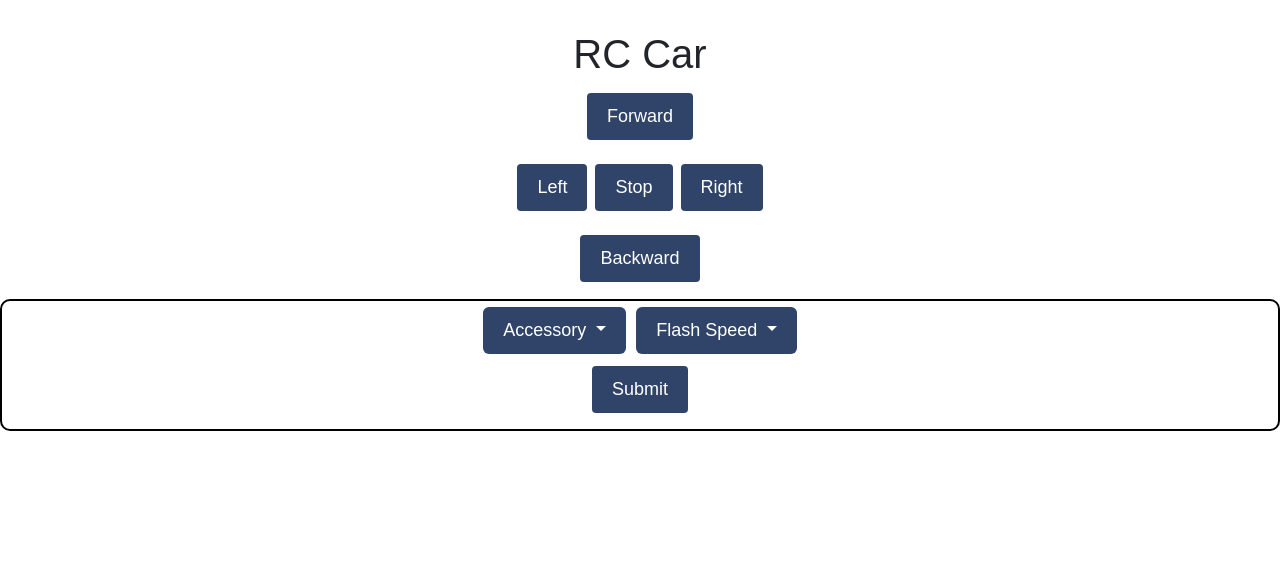
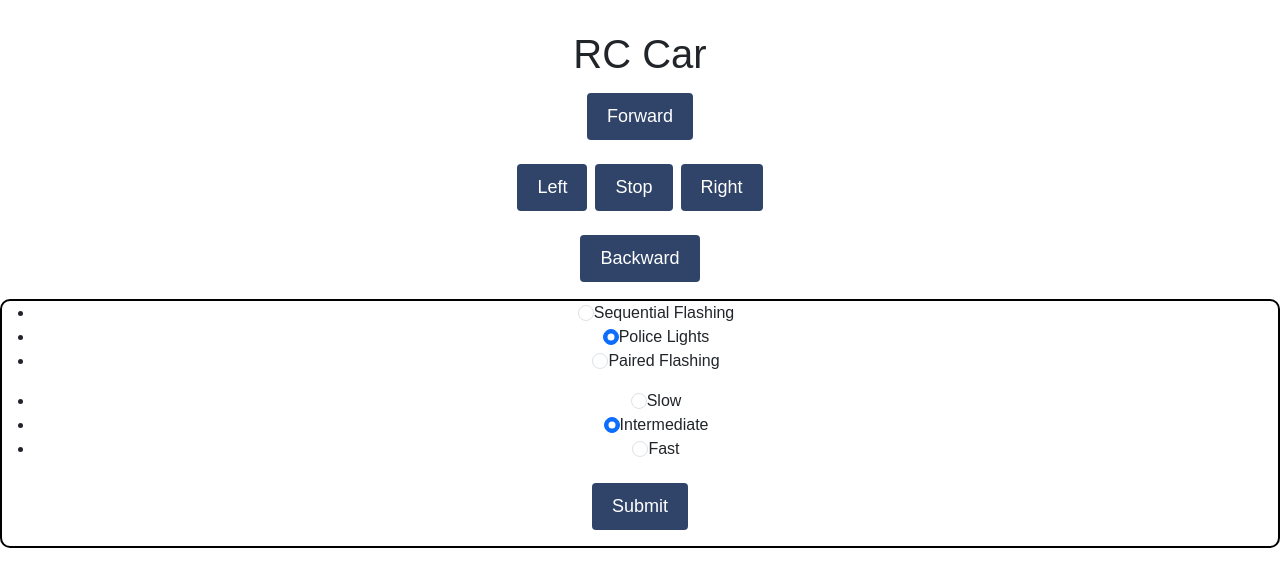
Before and after one commit to KColagiovanni/RC_Car_v1, a Flask app: page / in a window 1280 px wide. Shown: the top 587 px of the page. Run offline with Flask 3, Linux system fonts and the light colour scheme.

Commit message:
got the form working to get the selected flashing light type and speed.

```diff
--- a/app.py
+++ b/app.py
@@ -45,11 +45,12 @@ def stop():
 
 @app.route('/lights', methods=['POST', 'GET'])
 def lights():
+    print(f'request method: {request.method}')
     if request.method == 'POST':
         print('method is POST')
-        print(request.form['flexRadioDefault'])
-    data = request.get_json()
-    print(f'data is: {data["value"]}')
+        print(f'request.form is: {request.form}')
+    # data = request.get_json()
+    # print(f'data is: {data["value"]}')
     mv = Movement()
     mv.sequential_flashing(.25)
     return render_template('index.html')
--- a/static/js/main.js
+++ b/static/js/main.js
@@ -1,31 +1,31 @@
 function forward(){
     fetch('/forward')
-        .then(response => response.json)
-        .then(data => console.log(data))
+//        .then(response => response.json)
+//        .then(data => console.log(data))
 }
 
 function backward(){
     fetch('/backward')
-        .then(response => response.json)
-        .then(data => console.log(data))
+//        .then(response => response.json)
+//        .then(data => console.log(data))
 }
 
 function left(){
     fetch('/left')
-        .then(response => response.json)
-        .then(data => console.log(data))
+//        .then(response => response.json)
+//        .then(data => console.log(data))
 }
 
 function right(){
     fetch('/right')
-        .then(response => response.json)
-        .then(data => console.log(data))
+//        .then(response => response.json)
+//        .then(data => console.log(data))
 }
 
 function stop(){
     fetch('/stop')
-        .then(response => response.json)
-        .then(data => console.log(data))
+//        .then(response => response.json)
+//        .then(data => console.log(data))
 }
 
 //function toggleLights(){
@@ -35,33 +35,48 @@ function stop(){
 //}
 
 function flashingLights(){
-//    var sequentialLights = document.getElementById("sequentialFlashingLights")
-//    var flashingPoliceLights = document.getElementById("flashingPoliceLights")
-//    var pairedFlashingLights = document.getElementById("pairedFlashingLights")
-//
-//    var slow = document.getElementById("slowFlashSpeed");
-//    var intermediate = document.getElementById("intermediateFlashSpeed");
-//    var fast = document.getElementById("fastFlashSpeed");
-//    var flashSpeed;
-//
-//    if (slow.checked == true){
-//        flashSpeed = 0.5
-//    } else if (intermediate.checked == true){
-//        flashSpeed = 0.25
-//    } else {
-//        flashSpeed = 0.1
-//    }
-//
-//    if (sequentialLights.checked == true){
+    var sequentialLights = document.getElementById("sequentialFlashingLights")
+    var flashingPoliceLights = document.getElementById("flashingPoliceLights")
+    var pairedFlashingLights = document.getElementById("pairedFlashingLights")
+
+    var slow = document.getElementById("slowFlashSpeed");
+    var intermediate = document.getElementById("intermediateFlashSpeed");
+    var fast = document.getElementById("fastFlashSpeed");
+    var flashSpeed;
+    var flashType;
+
+    if (slow.checked == true){
+        flashSpeed = 0.5;
+    } else if (intermediate.checked == true){
+        flashSpeed = 0.25;
+    } else if (fast.checked == true){
+        flashSpeed = 0.1;
+    } else {
+        flashSpeed = "none";
+    }
+
+    if (sequentialLights.checked == true){
+        flashType = "sequential lights";
 //        sequentialFlashing(flashingSpeed)
-//    } else if (flashingPoliceLights == true){
+    } else if (flashingPoliceLights.checked == true){
+        flashType = "police lights";
 //        policeLights(flashingSpeed)
-//    } else {
+    } else if (pairedFlashingLights.checked == true){
+        flashType = "paired lights";
 //        pairedFlashing(flashingSpeed)
-//    }
+    } else {
+        flashType = "none";
+    }
+
+    console.log("flash speed is: " + flashSpeed)
+    console.log("flash type is: " + flashType)
+
+    response = flashSpeed + flashType
+
     fetch('/lights')
         .then(response => response.json)
         .then(data => console.log(data))
+        .catch(error => console.log(error))
 
 }
 
--- a/templates/index.html
+++ b/templates/index.html
@@ -95,29 +95,31 @@
     </table>
 
     <form action="/lights" method="POST">
-      <div class="dropdown">
-        <button onclick="" class="button btn btn-primary dropdown-toggle" type="button" data-bs-toggle="dropdown" aria-expanded="false">
-          Accessory
-        </button>
-        <ul class="dropdown-menu">
-          <li><a class="dropdown-item" id="sequentialFlashingLights">Sequential Flashing</a></li>
-          <li><a class="dropdown-item" id="flashingPoliceLights">Police Lights</a></li>
-          <li><a class="dropdown-item" id="pairedFlashingLights">Paired Flashing</a></li>
+<!--      <div class="dropdown">-->
+<!--        <button onclick="" class="button btn btn-primary dropdown-toggle" type="button" data-bs-toggle="dropdown" aria-expanded="false">-->
+<!--          Accessory-->
+<!--        </button>-->
+<!--        <ul class="dropdown-menu">-->
+        <ul>
+          <li><input class="form-check-input" type="radio" name="type"  value="sequential" id="sequentialFlashingLights">Sequential Flashing</input></li>
+          <li><input class="form-check-input" type="radio" name="type"  value="police" id="flashingPoliceLights" checked>Police Lights</input></li>
+          <li><input class="form-check-input" type="radio" name="type"  value="paired" id="pairedFlashingLights">Paired Flashing</input></li>
         </ul>
-        <button onclick="" class="button btn btn-primary dropdown-toggle" type="button" data-bs-toggle="dropdown" aria-expanded="false">
-          Flash Speed
-        </button>
-        <ul class="dropdown-menu">
-          <li><input class="form-check-input" type="radio" name="flexRadioDefault" id="slowFlashSpeed">Slow</input></li>
-          <li><input class="form-check-input" type="radio" name="flexRadioDefault" id="intermediateFlashSpeed" checked>Intermediate</input></li>
-          <li><input class="form-check-input" type="radio" name="flexRadioDefault" id="fastFlashSpeed">Fast</input></li>
+<!--        <button class="button btn btn-primary dropdown-toggle" type="button" data-bs-toggle="dropdown" aria-expanded="false">-->
+<!--          Flash Speed-->
+<!--        </button>-->
+<!--        <ul class="dropdown-menu">-->
+        <ul>
+          <li><input class="form-check-input" type="radio" name="speed" value="slow" id="slowFlashSpeed">Slow</input></li>
+          <li><input class="form-check-input" type="radio" name="speed" value="intermediate" id="intermediateFlashSpeed" checked>Intermediate</input></li>
+          <li><input class="form-check-input" type="radio" name="speed" value="fast" id="fastFlashSpeed">Fast</input></li>
         </ul>
-      </div>
+<!--      </div>-->
 <!--      <input type="radio" name="input1" placeholder="First Number">-->
 <!--      <input type="radio" name="input2" placeholder="Second Number">-->
 <!--      <input type="radio" name="input2" placeholder="Second Number">-->
 
-      <input class="button btn btn-primary btn-sm mb-3" type="submit" onclick="flashingLights()" value="Submit">
+      <input class="button btn btn-primary btn-sm mb-3" type="submit" value="Submit">
     </form>
 
     <script src="{{ url_for('static', filename='js/main.js') }}"></script>
```
Also changed, not shown: movement.py (+5 -3 lines).
